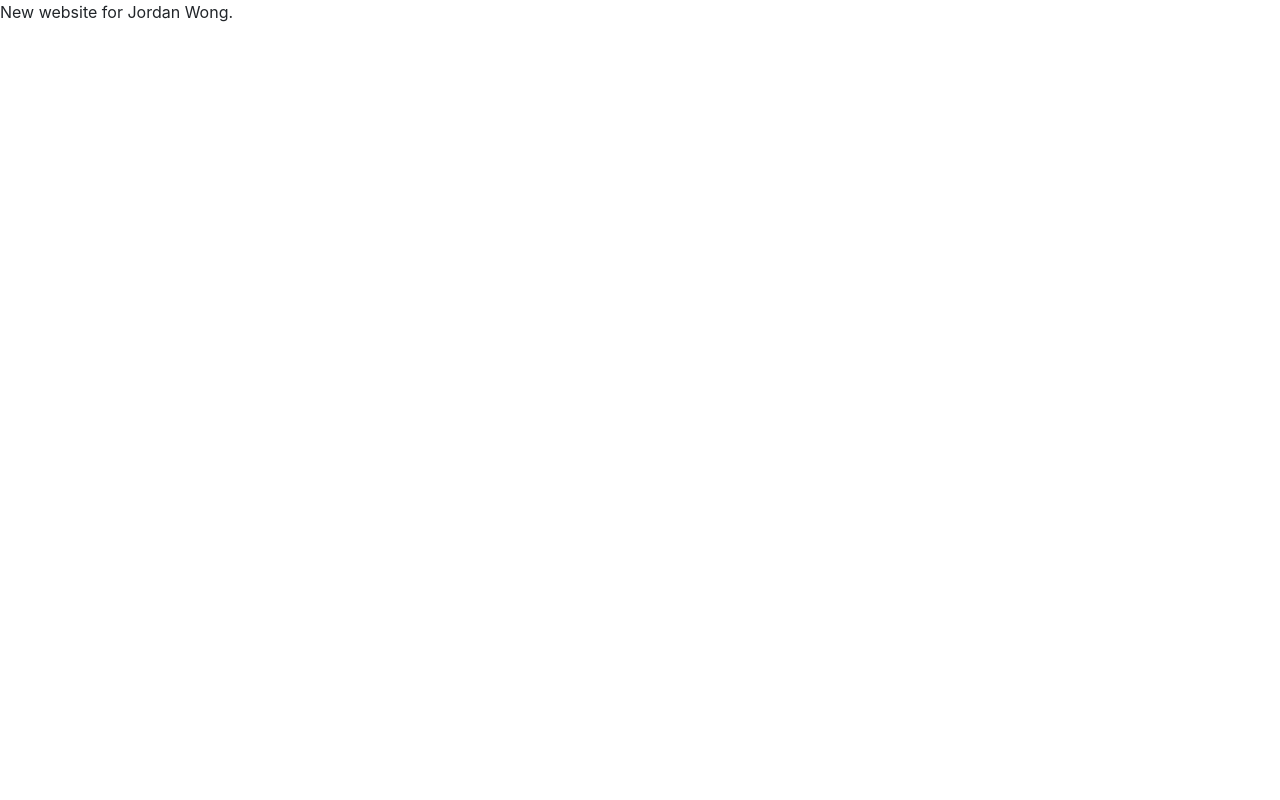
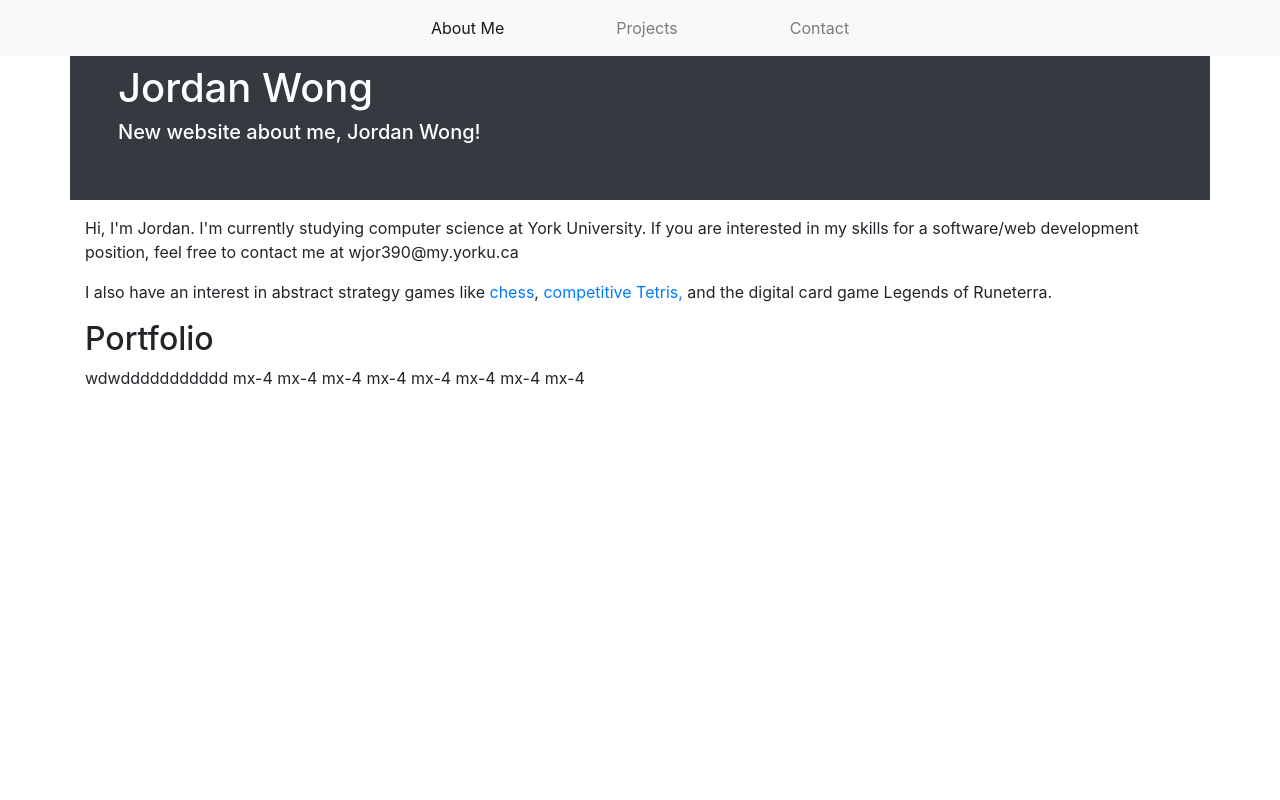
Before and after one commit to jordan-wong/aboutme, a plain HTML site: page index.html in a window 1280 px wide. Shown: the top 800 px of the page. Drawn offline with nearby package versions, Linux system fonts and the light colour scheme.

Commit message:
Page sections

```diff
--- a/index.html
+++ b/index.html
@@ -4,6 +4,7 @@
 <head>
     <title>Jordan Wong | About Me</title>
     <meta charset = "utf-8">
+
     <meta name="viewport" content="width=device-width, initial-scale=1">
     <!-- Latest compiled and minified CSS -->
     <link rel="stylesheet" href="https://maxcdn.bootstrapcdn.com/bootstrap/4.5.2/css/bootstrap.min.css">
@@ -16,7 +17,127 @@
 </head>
 
 <body>
-    <p>New website for Jordan Wong.</p>
+    <header class="navbar navbar-expand-lg flex-column fixed-top  flex-md-row navbar-light bg-light">
+        <!--
+            <a class="navbar-brand" href="#">Jordan Wong</a>
+        -->
+
+        <button class="navbar-toggler" type="button" data-toggle="collapse" data-target="#navbarNav" aria-controls="navbarNav" aria-expanded="false" aria-label="Toggle navigation">
+            <span class="navbar-toggler-icon"></span>
+        </button>
+        <div class="collapse navbar-collapse justify-content-center" id="navbarNav">
+            <ul class="navbar-nav">
+                <li class="nav-item active px-5">
+                    <a class="nav-link" href="#">About Me <span class="sr-only">(current)</span></a>
+                </li>
+                <li class="nav-item  px-5">
+                    <a class="nav-link" href="#portfolio">Projects</a>
+                </li>
+                <li class="nav-item px-5">
+                    <a class="nav-link" href="#">Contact</a>
+                </li>
+                <!--<li class="nav-item">
+                <a class="nav-link disabled" href="#">Disabled</a>
+                </li>-->
+
+            </ul>
+        </div>
+    </header>
+
+    <div class="container p-5 my-3 bg-dark text-white" >
+        <h1>Jordan Wong</h1>
+        <h5>New website about me, Jordan Wong!</h5>
+
+    </div>
+    <div class="row">
+        <div class=col-sm-4 style="background-color: lavender;"></div>
+        <div class=col-sm-8 style="background-color: lavenderblush;"></div>
+
+    </div>
+    <div class="container-fluid">
+        <div class="container">
+            <p>
+                Hi, I'm Jordan. I'm currently studying computer science at York University. If you are interested in my skills for a software/web development position, feel free to contact me at
+                <span name = "spam prevention">wjor390</span><span>@my.yorku.ca</span>
+            </p>
+            <p>
+                I also have an interest in abstract strategy games like <a href="https://www.chess.com/member/papyrus8" target="blank">chess</a>,
+                <a href="https://tetris.fandom.com/wiki/Introduction_To_Competitive_Tetris" target="blank">competitive Tetris, </a>and the digital card game Legends of Runeterra.
+            </p>
+        </div>
+        <!-- Portfolio-->
+        <div class="container xl-4">
+            <h2 id="portfolio">Portfolio</h2>
+            <p>wdwddddddddddd
+                mx-4
+                mx-4
+
+                mx-4
+                mx-4
+
+                mx-4
+                mx-4
+                mx-4
+                mx-4
+            </p>
+            <br>
+            <br>
+            <br>
+            <br>
+            <br>
+            <br>
+
+            <br>
+            <br>
+            <br>
+            <br>
+            <br>
+            <br>
+            <br>
+
+            <br>
+            <br>
+            <br>
+            <br>
+            <br>
+            <br>
+            <br>
+
+            <br>
+            <br>
+            <br>
+            <br>
+            <br>
+            <br>
+            <br>
+
+            <br>
+            <br>
+            <br>
+            <br>
+            <br>
+            <br>
+            <br>
+
+            <br>
+            mx-4
+        </div>
+        <div class="container" id="contact">
+            <p>
+                Hi, I'm Jordan. I'm currently studying computer science at York University. If you are interested in my skills for a software/web development position, feel free to contact me at
+                <span name = "spam prevention">wjor390</span><span>@my.yorku.ca</span>
+            </p>
+            <p>
+                I also have an interest in abstract strategy games like <a href="https://www.chess.com/member/papyrus8" target="blank">chess</a>,
+                <a href="https://tetris.fandom.com/wiki/Introduction_To_Competitive_Tetris" target="blank">competitive Tetris, </a>and the digital card game Legends of Runeterra.
+            </p>
+        </div>
+        <footer>
+            <p> Made by me.</p>
+        </footer>
+    </div>
+
+
 </body>
 
 </html>
```
